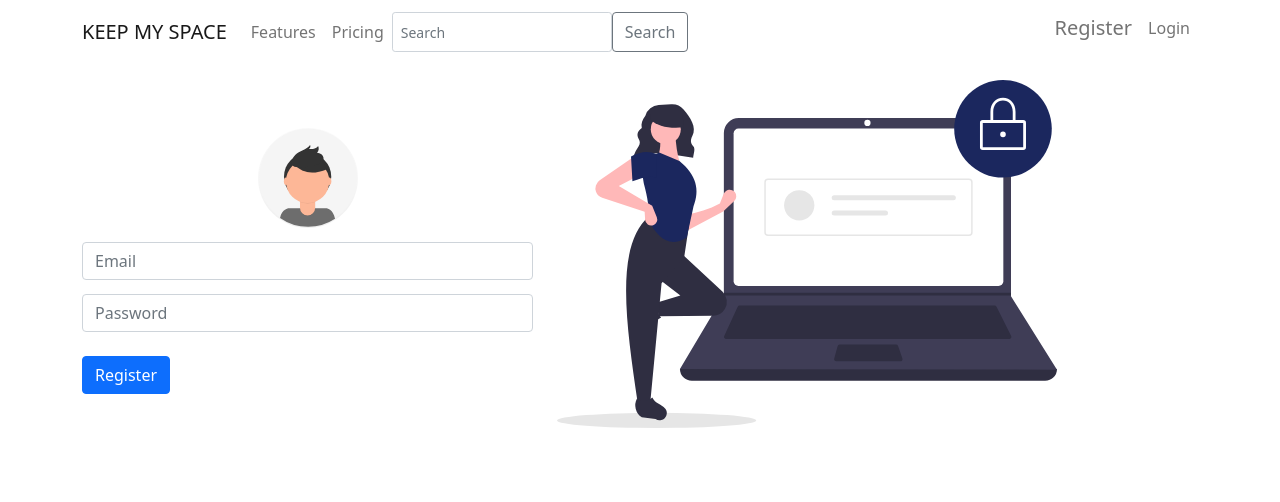
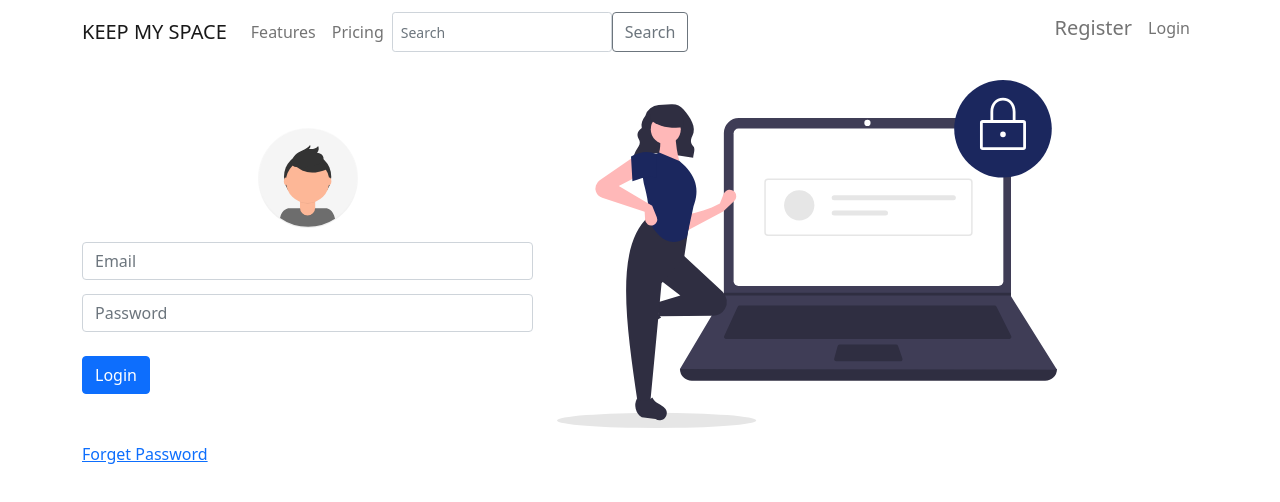
Before and after one commit to BudAzimbud/keepmyspace-react, a React (Create React App) app: page /login in a window 1280 px wide. Shown: the top 502 px of the page. Built offline with nearby package versions, Linux system fonts and the light colour scheme.

Commit message:
refolder

```diff
--- a/src/App.js
+++ b/src/App.js
@@ -1,29 +1,17 @@
 import './App.css';
-import NavbarComponent from './components/Navbar';
-import { BrowserRouter, Routes, Route, Navigate } from "react-router-dom";
-import LoginPages from './containers/LoginPages'
-import RegisterPages from './containers/RegisterPage';
-import HomePage from './containers/Home';
+import RouteAuth from './routes/RouteAuth';
 
+import RouteHome from './routes/RouteHome';
 
 function App() {
 
   return (
     <div className="App">
-      <BrowserRouter forceRefresh={true}>
-        <NavbarComponent />
-        <Routes>
-          {localStorage.getItem('token') ?
-            <Route
-              path="/login"
-              element={<Navigate to="/dashboard" />}
-            /> : <Route exact path='/' element={< HomePage />}></Route>
-          }
-          <Route exact path='/login' element={< LoginPages />}></Route>
-          <Route exact path='/register' element={< RegisterPages />}></Route>
-          <Route exact path='/' element={< HomePage />}></Route>
-        </Routes>
-      </BrowserRouter>
+      {localStorage.getItem('token') ?
+        < RouteAuth />
+        :
+        < RouteHome />
+      }
     </div>
   );
 }
--- a/src/components/LoginFormComponent.js
+++ b/src/components/LoginFormComponent.js
@@ -1,5 +1,5 @@
 import React, { Component } from 'react';
-import { Form, Button , Row, Col , Spinner} from 'react-bootstrap'
+import { Form, Button, Row, Col, Spinner } from 'react-bootstrap'
 import avatar from '../images/avatar.svg'
 
 import { reduxForm, Field } from "redux-form";
@@ -50,7 +50,7 @@ class LoginFormComponent extends Component {
                     </Form.Group>
 
 
-                    <Form.Group className="" controlId="formBasicEmail">
+                    <Form.Group className="" controlId="formBasicPassword">
                         <Field
                             type="password"
                             name="password"
@@ -64,8 +64,13 @@ class LoginFormComponent extends Component {
                         {this.props.isLoading ?
                             <Spinner animation="border" role="status">
                                 <span className="visually-hidden">Register</span>
-                            </Spinner> : <span>Register</span>}
+                            </Spinner> : <span>Login</span>}
                     </Button>
+
+
+                    <Form.Group className="mt-5" controlId="formBasicEmail">
+                        <a href="/forget-password">Forget Password</a>
+                    </Form.Group>
 
                 </form>
             </div>
--- a/src/containers/Home.js
+++ b/src/containers/HomeContainer.js
@@ -3,7 +3,7 @@ import { Navbar, Container, Nav, Button } from 'react-bootstrap'
 import JumbrotonComponent from '../components/JumbrotonComponent';
 import CardPriceComponent from '../components/CardPriceComponent'
 import './Home.css'
-class HomePage extends Component {
+class HomeContainer extends Component {
 
     render() {
         return (
@@ -40,4 +40,4 @@ class HomePage extends Component {
     }
 }
 
-export default HomePage;
+export default HomeContainer;
--- a/src/containers/RegisterPage.js
+++ b/src/containers/RegisterContainer.js
@@ -15,7 +15,7 @@ const mapStateToProps = (state) => {
         createUserError: state.users.createUserError
     }
 }
-function RegisterPages(props) {
+function RegisterContainer(props) {
     const history = useNavigate()
     const [isLoading, setIsLoading] = useState(false)
 
@@ -54,7 +54,6 @@ function RegisterPages(props) {
 
     return (
         <div className="register-container">
-
             <Container >
                 <h2>Join With Us</h2>
                 <div className='d-flex justify-content-end'>
@@ -72,4 +71,4 @@ function RegisterPages(props) {
     );
 }
 
-export default connect(mapStateToProps, null)(RegisterPages);
+export default connect(mapStateToProps, null)(RegisterContainer);
--- /dev/null
+++ b/src/containers/dashboard/dashboard.js
@@ -0,0 +1,9 @@
+import React from 'react'
+
+function DashBoardContainer() {
+    return (
+        <div>DashBoardContainer</div>
+    )
+}
+
+export default DashBoardContainer
--- /dev/null
+++ b/src/routes/RouteAuth.js
@@ -0,0 +1,26 @@
+import React from 'react'
+import { BrowserRouter, Routes, Route, Navigate } from "react-router-dom";
+
+import HomeContainer from '../containers/HomeContainer';
+import NavbarComponent from '../components/Navbar';
+import DashBoardContainer from '../containers/dashboard/dashboard';
+
+function RouteAuth() {
+    return (
+        <div>
+            <BrowserRouter>
+                <NavbarComponent />
+                <Routes>
+                    <Route
+                        path="/login"
+                        element={<Navigate to="/dashboard" />}
+                    />
+                    <Route exact path='/' element={< HomeContainer />}></Route>
+                    <Route exact path='/dashboard' element={< DashBoardContainer />}></Route>
+                </Routes>
+            </BrowserRouter>
+        </div>
+    )
+}
+
+export default RouteAuth
--- /dev/null
+++ b/src/routes/RouteHome.js
@@ -0,0 +1,24 @@
+import React from 'react'
+import { BrowserRouter, Routes, Route } from "react-router-dom";
+
+import LoginPages from '../containers/LoginContainer'
+import RegisterContainer from '../containers/RegisterContainer';
+import HomeContainer from '../containers/HomeContainer';
+import NavbarComponent from '../components/Navbar';
+
+function RouteHome() {
+    return (
+        <div>
+            <BrowserRouter>
+                <NavbarComponent />
+                <Routes>
+                    <Route exact path='/login' element={< LoginPages />}></Route>
+                    <Route exact path='/register' element={< RegisterContainer />}></Route>
+                    <Route exact path='/' element={< HomeContainer />}></Route>
+                </Routes>
+            </BrowserRouter>
+        </div>
+    )
+}
+
+export default RouteHome
```
Also changed, not shown: src/containers/LoginContainer.js (renamed from src/containers/LoginPages.js).
